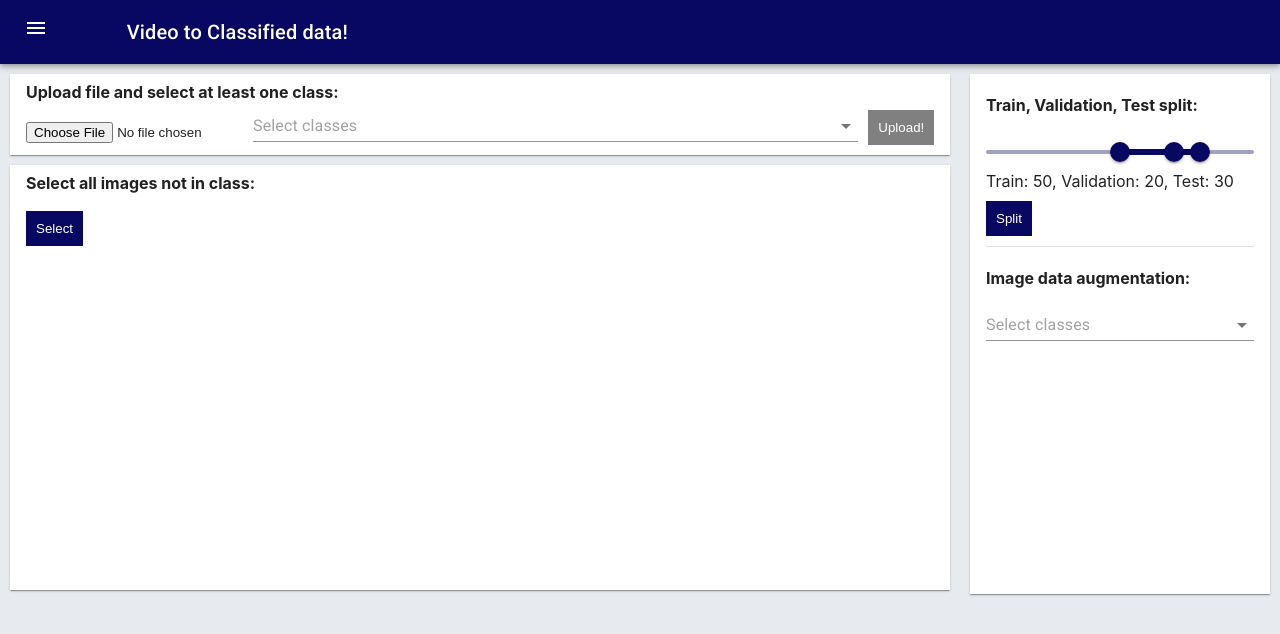
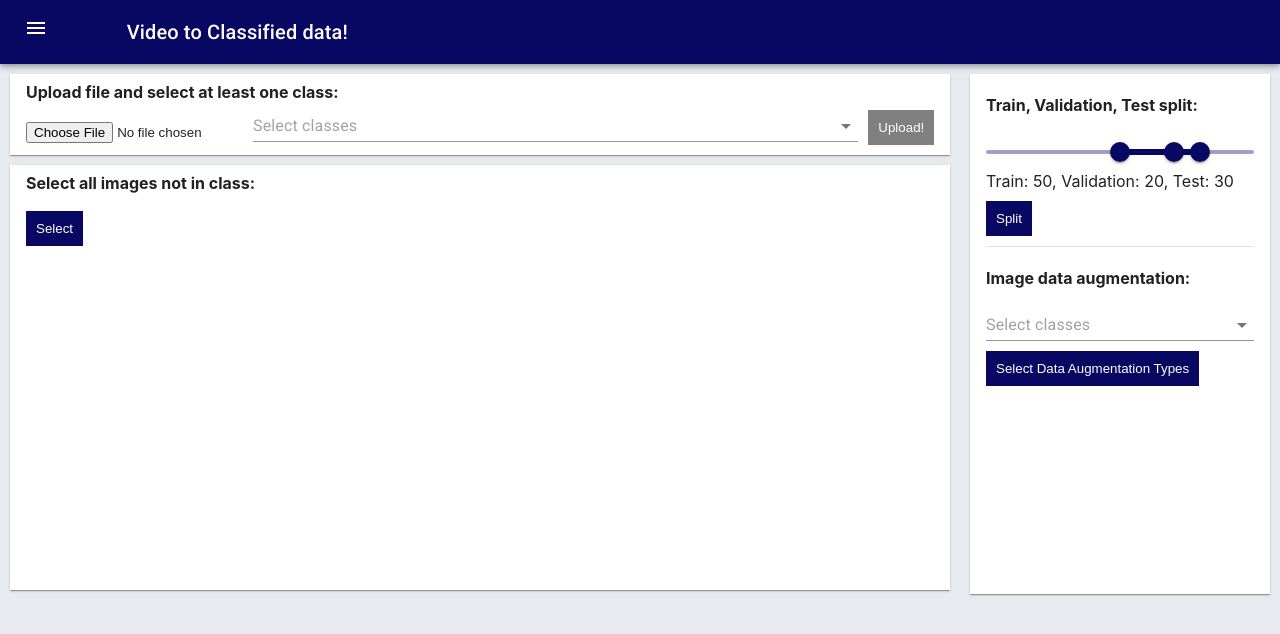
Before and after one commit to liatdavid2/graphic_lab, a React (Create React App) app in the folder client/my-app/: page / in a window 1280 px wide. Shown: the top 634 px of the page. Built offline with nearby package versions, Linux system fonts and the light colour scheme.

Commit message:
Image data augmentation

```diff
--- a/client/my-app/src/App.js
+++ b/client/my-app/src/App.js
@@ -223,6 +223,15 @@ class App extends Component {
            <ClassesList classes_names={this.state.data_augmentation_types} parentCallback={this.handleCallback}/>
 
             </Grid>
+            <Grid>
+            <Grid item xs={12} md={12}>
+                <button variant="contained"
+
+                 onClick={this.onFileUpload}>
+                Select Data Augmentation Types
+              </button>
+            </Grid>
+            </Grid>
 
           </Grid>
           </CardContent>
```
